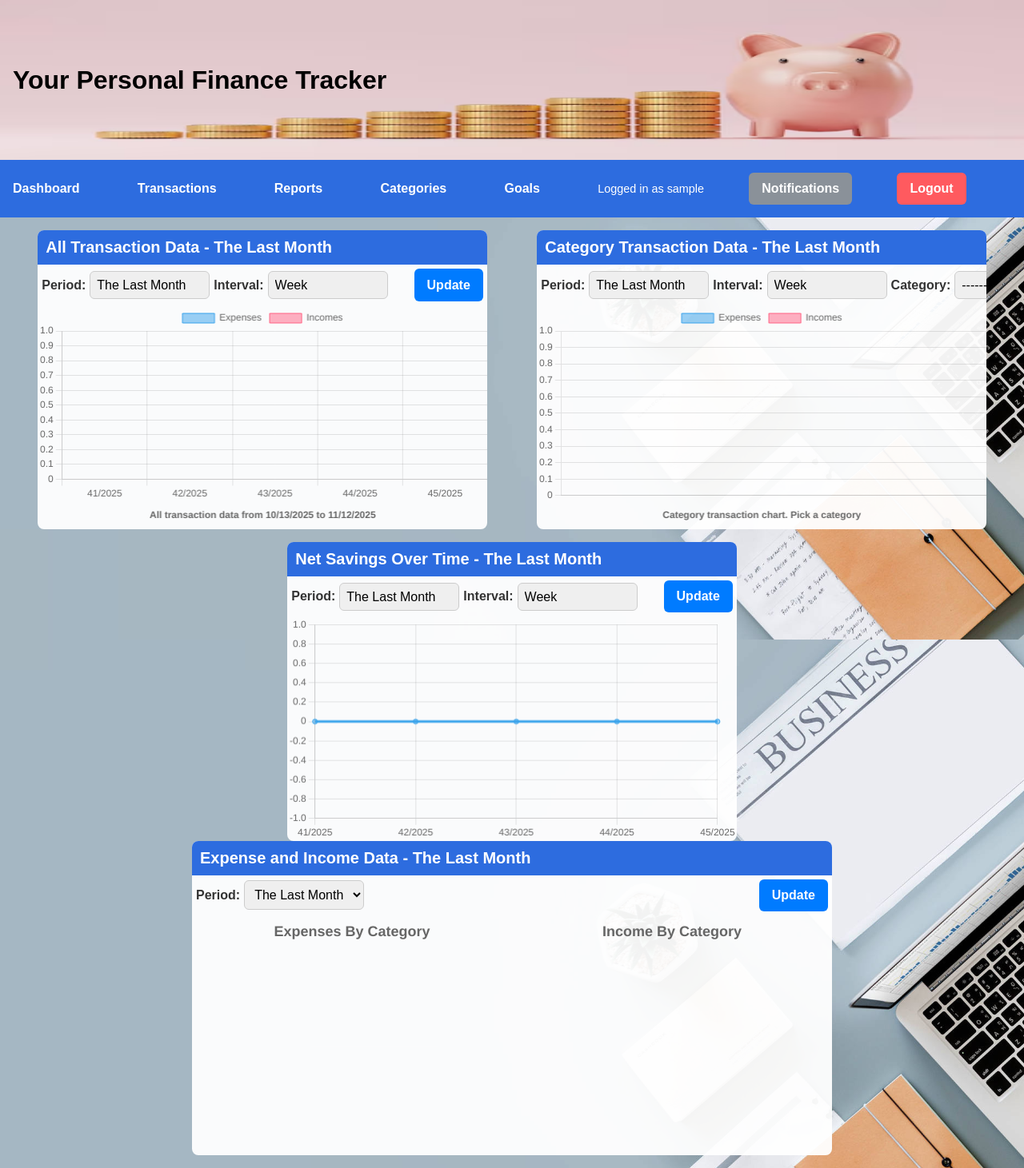
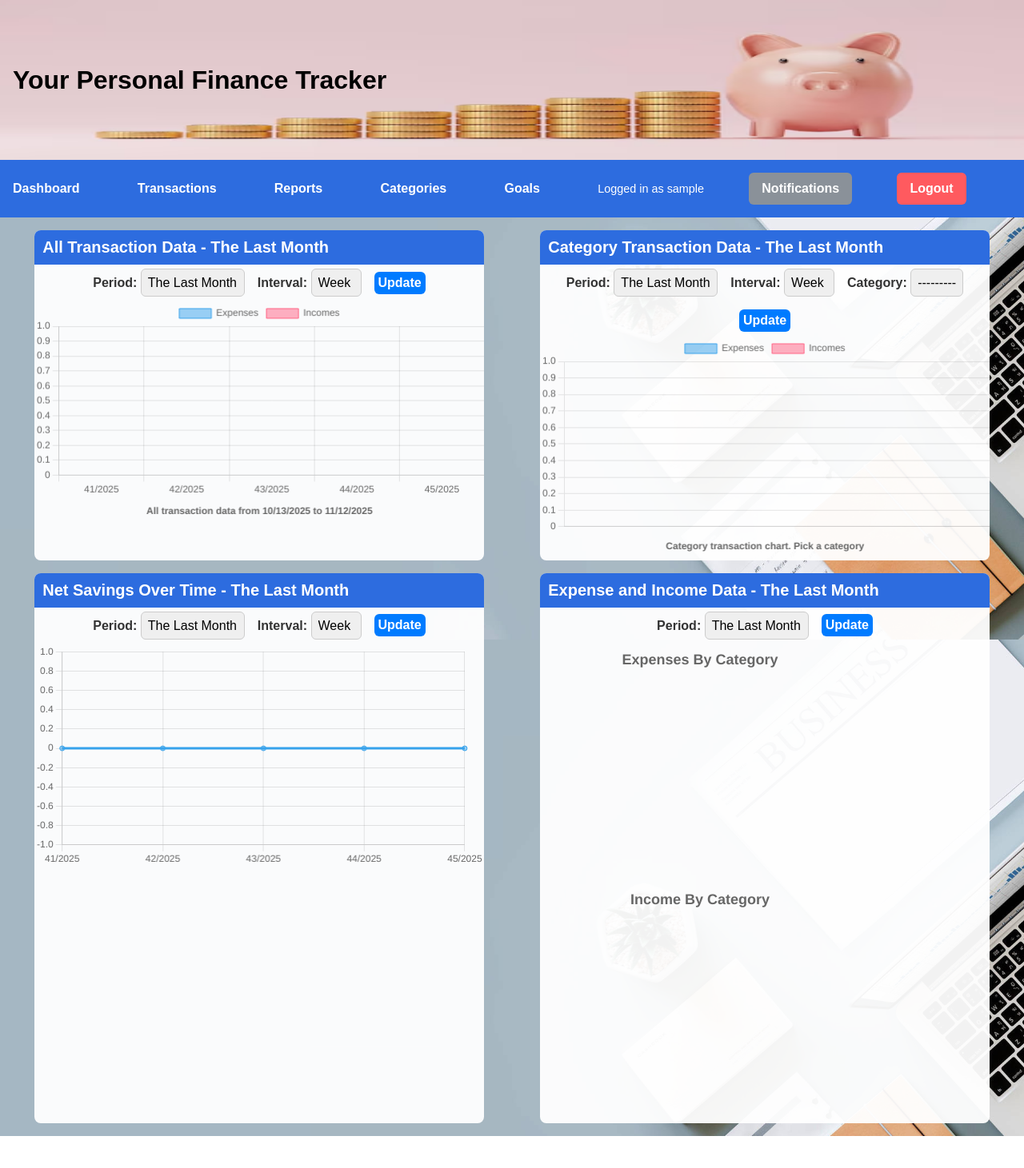
Before and after one commit to familycrest/personal-finance-tracker, a Django app: page /finances/reports/ in a window 1280 px wide. Shown: the whole page at 80% size. After the commit the page ends 1421 px from the top, so only its background shows below. Run offline with Django 5.2, Linux system fonts and the light colour scheme; the visitor is signed in with stand-in values (Sample User, id 1); data that the repository does not hold is empty.

Commit message:
Fix hidden elements.

```diff
--- a/apps/finances/static/finances/css/reports.css
+++ b/apps/finances/static/finances/css/reports.css
@@ -3,6 +3,7 @@
     justify-content: space-around;
     flex-wrap: wrap;
     margin: 1rem;
+    gap: 1rem;
 }
 
 .report {
@@ -28,38 +29,30 @@
 
 .report-form {
     display: flex;
-    justify-content: space-between;
+    align-items: center;
+    justify-content: center;
+    flex-wrap: wrap;
     flex-direction: row;
     margin: 5px;
 }
 
-.report-form div {
-    display: flex;
-    justify-content: flex-start;
-    align-items: center;
-    gap: 5px;
-}
-
-.selects select {
-    width: 150px;
+.report-form select {
+    max-width: 150px;
+    width: auto;
     appearance: none;
 }
 
 .update-button {
   background: #007bff;
   color: white;
-}
-
-
-#report-pie {
-    min-width: 800px;
+  padding: 5px;
 }
 
 .pie-container {
     display: flex;
-    flex-wrap: nowrap;
+    flex-wrap: wrap;
 }
 
 .pie-chart {
-    width: 50%;
+    width: 400px;
 }
--- a/apps/finances/templates/finances/reports.html
+++ b/apps/finances/templates/finances/reports.html
@@ -23,10 +23,7 @@
                 <!-- Account graph period and interval controls -->
                 <form method="POST" class="report-form" id="acct-report">
                     {% csrf_token %}
-                    <!-- Div for holding the form select elements and their labels to separate them to the other side of the button -->
-                    <div class="selects">
-                        {{ acct_form }}
-                    </div>
+                    {{ acct_form }}
                     <button class="update-button" type="submit" name="acct_submit">Update</button>
                 </form>
 
@@ -42,12 +39,10 @@
                 <!-- Category graph period, interval, and category controls -->
                 <form method="POST" class="report-form" id="cat-report">
                     {% csrf_token %}
-                    <!-- Div for holding the form select elements and their labels to separate them to the other side of the button -->
-                    <div class="selects">
-                        {{ cat_form }}
-                    </div>
+                    {{ cat_form }}
                     <button class="update-button" type="submit" name="cat_submit">Update</button>
                 </form>
+
                 <!-- chart.js chart for rendering data into a bar graph -->
                 <canvas id="cat-chart"></canvas>
             </div>
@@ -61,9 +56,7 @@
                 </div>
                 <form method="POST" class="report-form">
                     {% csrf_token %}
-                    <div class="selects">
-                        {{ savings_form }}
-                    </div>
+                    {{ savings_form }}
                     <button class="update-button" type="submit" name="savings_submit">Update</button>
                 </form>
                 <canvas id="savings-chart"></canvas>
```
